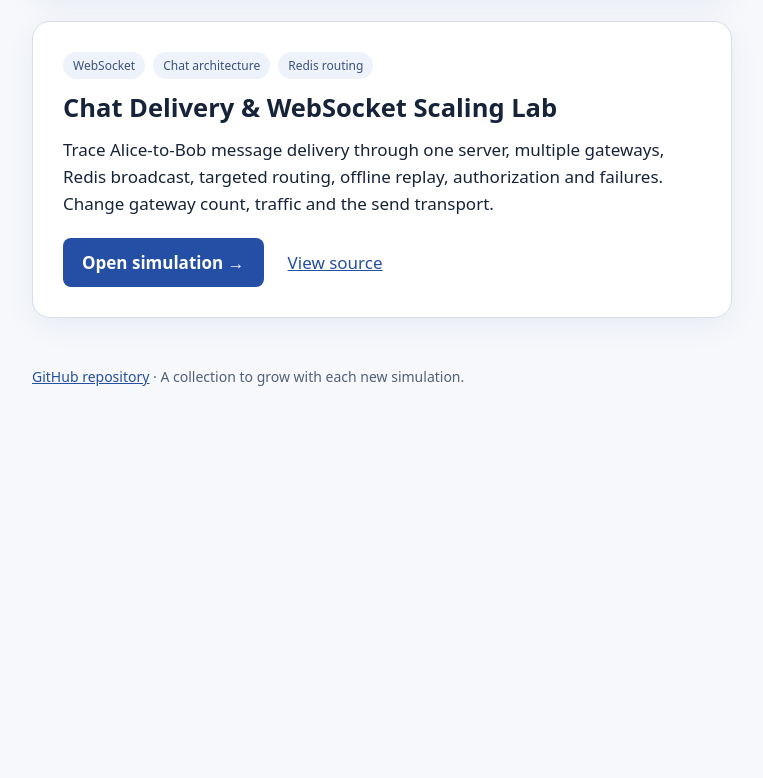
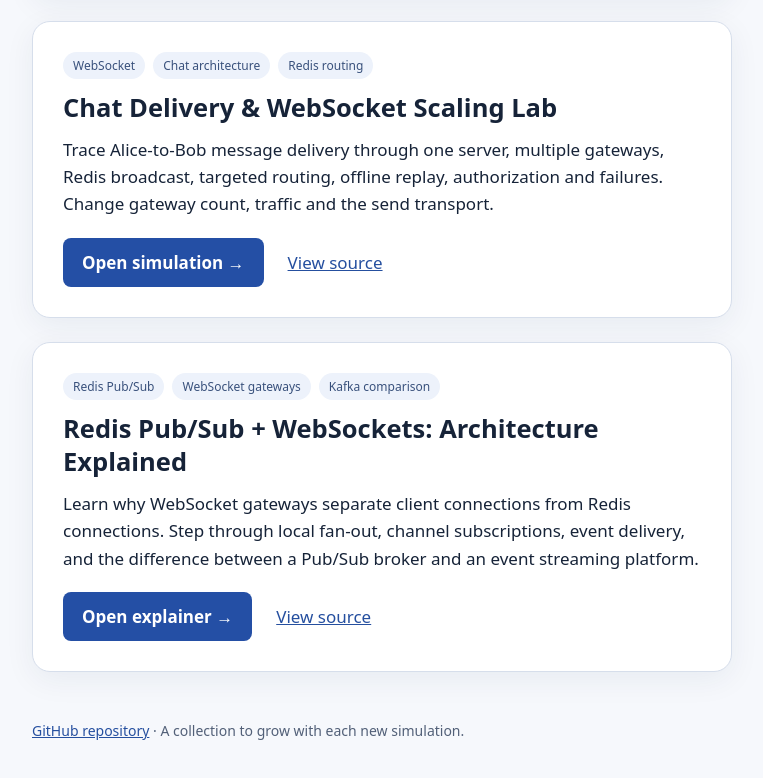
Before and after one commit to tharunworks/simulations, a plain HTML site: page index.html in a window 1280 px wide. Shown: the part 1250-2028 px from the top of the page, without its empty margins (132-895 px from the left). Before the commit the page ends 1702 px from the top, so only its background shows below. Drawn offline with Linux system fonts and the light colour scheme.

Commit message:
Link Redis Pub/Sub explainer from simulations homepage

```diff
--- a/index.html
+++ b/index.html
@@ -7,4 +7,6 @@
 
 <article style="margin-top:24px"><div class="tags"><span class="tag">Distributed systems</span><span class="tag">CAP theorem</span><span class="tag">Chess</span><span class="tag">Network partitions</span></div><h2>Online Chess: Consistency vs Availability</h2><p>Step through conflicting moves when one player uses a phone and laptop on disconnected servers. Compare availability vs consistency, asynchronous replica reads, failover, and split brain. Includes learning notes and interview tradeoffs.</p><div class="links"><a class="launch" href="./chess-cap/">Open simulation →</a><a href="https://github.com/tharunworks/simulations/tree/main/chess-cap">View source</a></div></article>
 <article style="margin-top:24px"><div class="tags"><span class="tag">WebSocket</span><span class="tag">Chat architecture</span><span class="tag">Redis routing</span></div><h2>Chat Delivery &amp; WebSocket Scaling Lab</h2><p>Trace Alice-to-Bob message delivery through one server, multiple gateways, Redis broadcast, targeted routing, offline replay, authorization and failures. Change gateway count, traffic and the send transport.</p><div class="links"><a class="launch" href="./chat-delivery-scaling/">Open simulation →</a><a href="https://github.com/tharunworks/simulations/tree/main/chat-delivery-scaling">View source</a></div></article>
+
+<article style="margin-top:24px"><div class="tags"><span class="tag">Redis Pub/Sub</span><span class="tag">WebSocket gateways</span><span class="tag">Kafka comparison</span></div><h2>Redis Pub/Sub + WebSockets: Architecture Explained</h2><p>Learn why WebSocket gateways separate client connections from Redis connections. Step through local fan-out, channel subscriptions, event delivery, and the difference between a Pub/Sub broker and an event streaming platform.</p><div class="links"><a class="launch" href="./redis-pubsub-websockets/">Open explainer →</a><a href="https://github.com/tharunworks/simulations/tree/main/redis-pubsub-websockets">View source</a></div></article>
 <footer><a href="https://github.com/tharunworks/simulations">GitHub repository</a> · A collection to grow with each new simulation.</footer></main></body></html>
```
